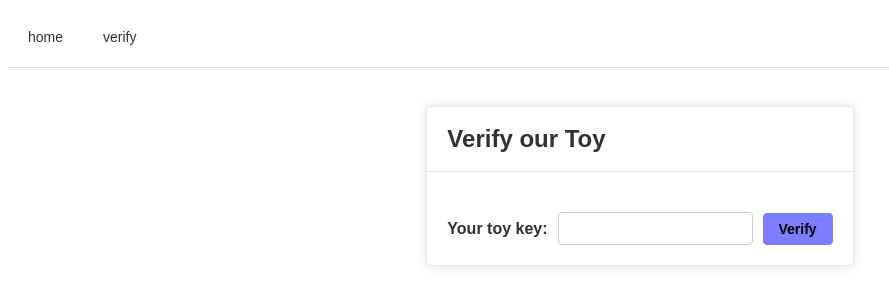
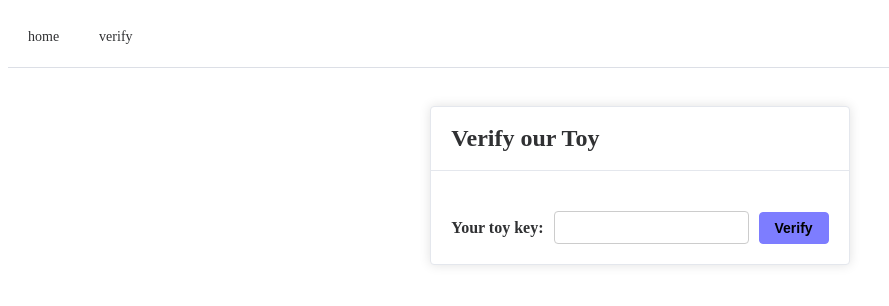
Before and after one commit to horden316/AuthentiToy, a Vue app in the folder frontend/: page /v in a window 1280 px wide. Shown: the top 306 px of the page, without its empty margins (0-889 px from the left). Built offline with nearby package versions, Linux system fonts and the light colour scheme; a web font is replaced by a local one.

Commit message:
remove font

```diff
--- a/frontend/src/components/eth-vertify.vue
+++ b/frontend/src/components/eth-vertify.vue
@@ -2,31 +2,18 @@
   <div class="container">
     <el-card style="max-width: 480px">
       <template #header>
-        <h2 class="header-title">Verify our Toy</h2>
+        <h2 class="header-title ">Verify our Toy</h2>
       </template>
       <div class="input-container">
-        <label for="idNumber">Your toy key:</label>
+        <label for="idNumber" >Your toy key:</label>
         <input type="text" id="idNumber" v-model="idNumber" class="input-field">
-        <el-button color="#7D7DFF" :dark="isDark" @click="verify" class="verify-button">Verify</el-button>
+        <el-button color="#7D7DFF"  @click="verify" class="verify-button  ">Verify</el-button>
       </div>
     </el-card>
   </div>
 </template>
 
 <style>
-@font-face {
-  font-family: 'cjkFonts';
-  src: url('/fonts/cjkFonts_allseto_v1.woff2') format('woff2');
-  /* 如果您有其他字体格式，请添加相应的引用 */
-  font-weight: normal;
-  font-style: normal;
-}
-
-/* 应用字体到所有元素 */
-* {
-  font-family: 'cjkFonts', sans-serif;
-}
-
 .container {
   display: flex;
   justify-content: center;
@@ -76,7 +63,7 @@ export default {
     verify() {
       // 在这里添加验证逻辑，可以根据需求进行更改
       // 例如：验证身份证号码格式等
-      console.log('进行验证:', this.idNumber);
+      console.log('Verifying:', this.idNumber);
     }
   }
 };
```
